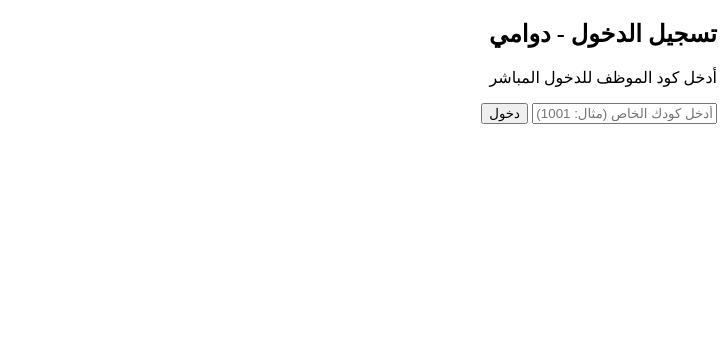
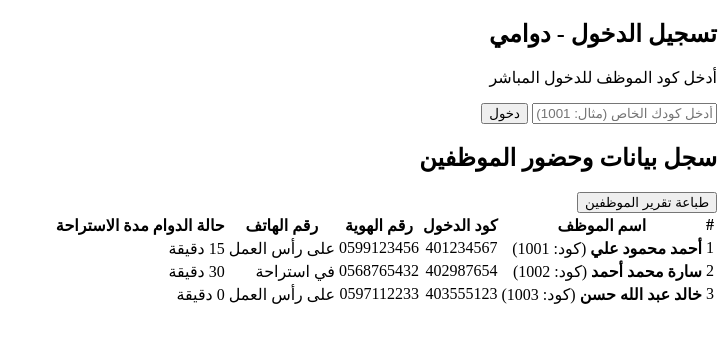
Before and after one commit to Raghad-barakat/DAWAMI.b.ps, a plain HTML site: page index.html in a window 1280 px wide. Shown: the whole page, without its empty margins (555-1280 px from the left). Drawn offline with Linux system fonts and the light colour scheme.

Commit message:
Update index.html

```diff
--- a/index.html
+++ b/index.html
@@ -44,4 +44,46 @@
 
 <script src="script.js"></script>
 </body>
+</html><!DOCTYPE html>
+<html lang="ar" dir="rtl">
+<head>
+  <meta charset="UTF-8">
+  <meta name="viewport" content="width=device-width, initial-scale=1.0">
+  <title>دوامي - لوحة إشراف المدير</title>
+  <link rel="stylesheet" href="style.css">
+</head>
+<body>
+
+<div class="container">
+  <div class="card">
+    <div class="header-flex no-print">
+      <h2>سجل بيانات وحضور الموظفين</h2>
+      <button class="btn btn-print" onclick="window.print()">طباعة تقرير الموظفين</button>
+    </div>
+
+    <div class="table-container">
+      <table>
+        <thead>
+          <tr>
+            <th>#</th>
+            <th>اسم الموظف</th>
+            <th>كود الدخول</th>
+            <th>رقم الهوية</th>
+            <th>رقم الهاتف</th>
+            <th>حالة الدوام</th>
+            <th>مدة الاستراحة</th>
+          </tr>
+        </thead>
+        <tbody id="employeeTableBody">
+        </tbody>
+      </table>
+    </div>
+  </div>
+</div>
+
+<script src="script.js"></script>
+<script>
+  document.addEventListener('DOMContentLoaded', loadAdminData);
+</script>
+</body>
 </html>
```
